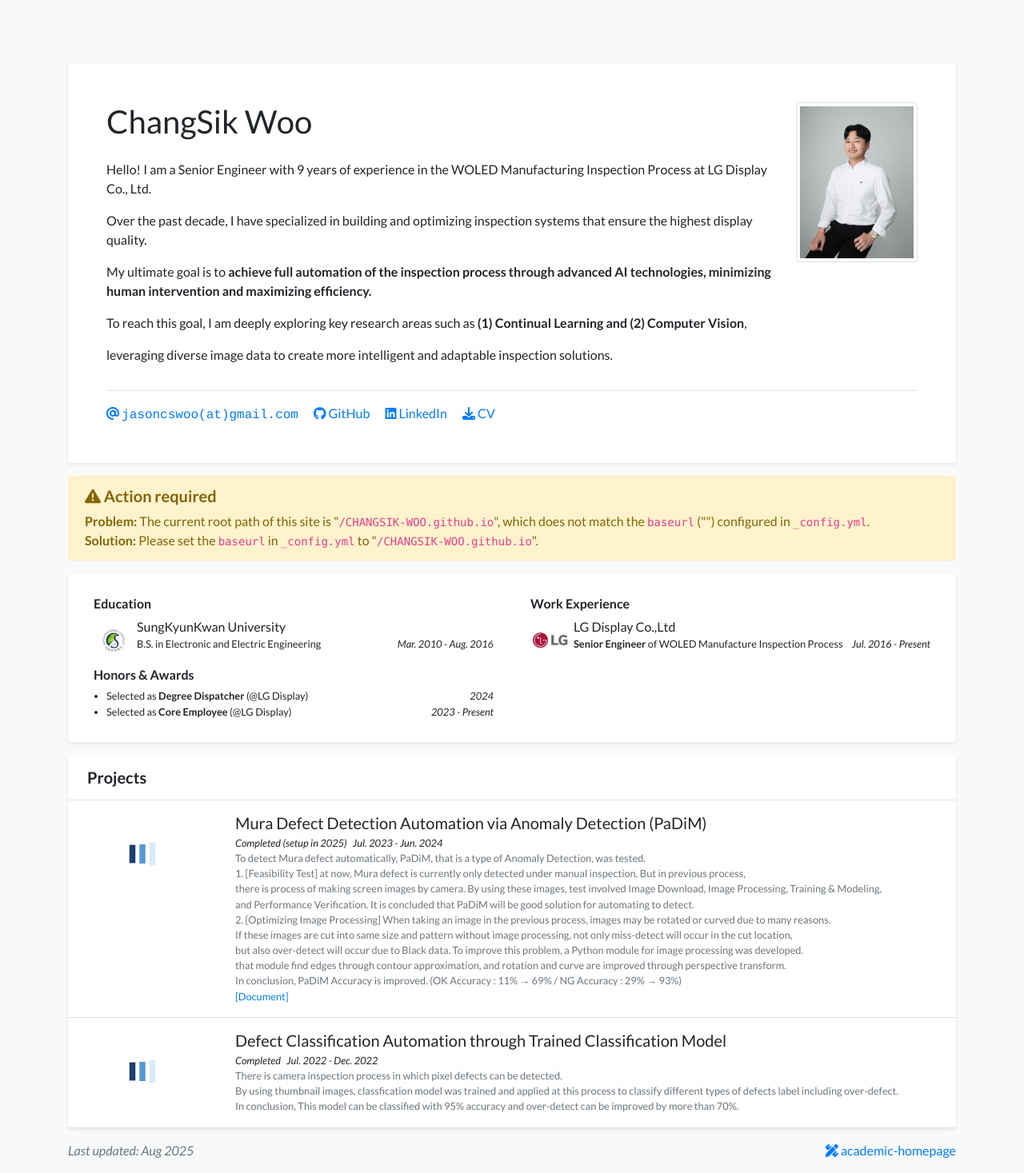
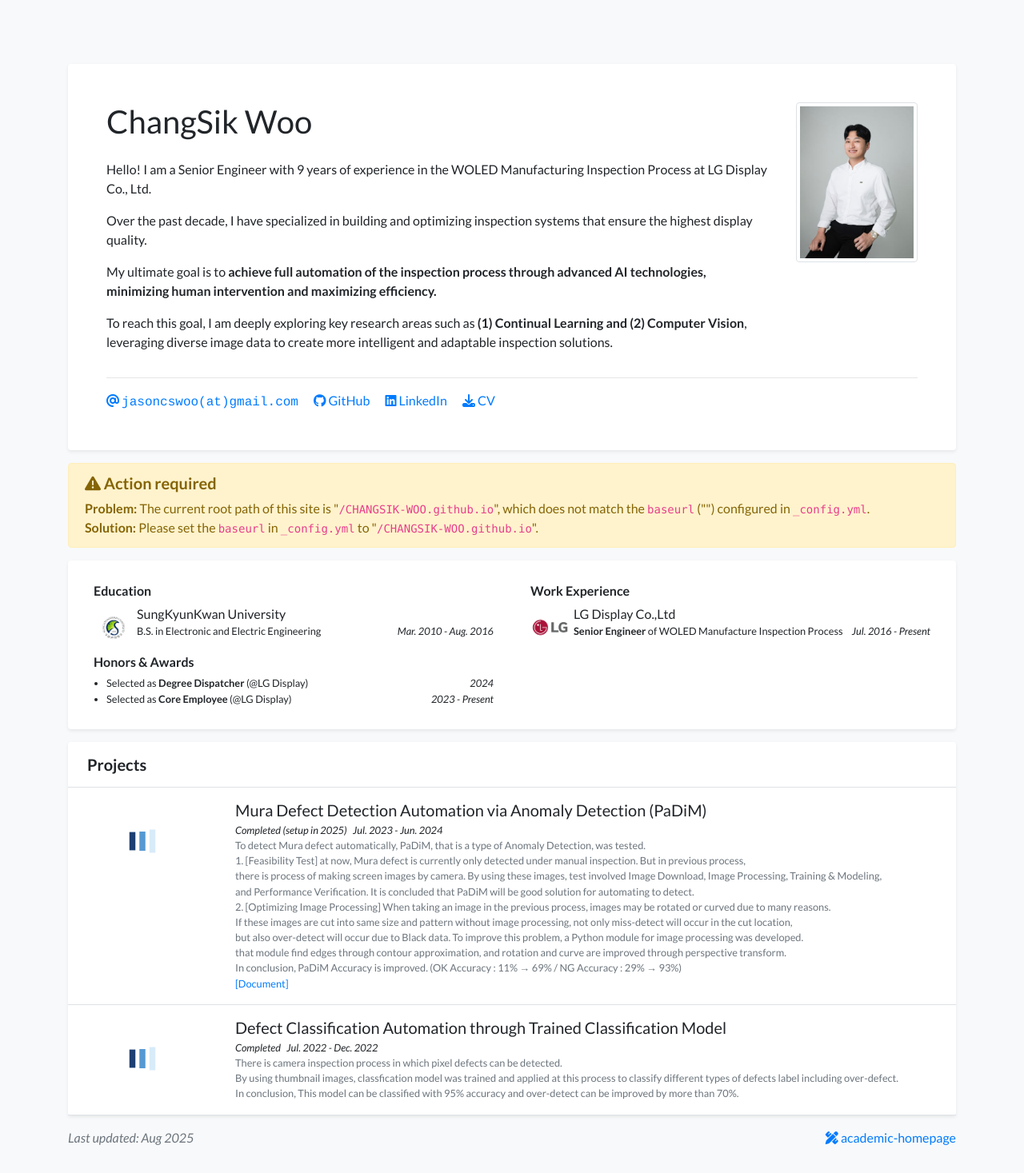
Before and after one commit to CHANGSIK-WOO/CHANGSIK-WOO.github.io, a Jekyll site: the page built from index.html, in a window 1280 px wide. Shown: the whole page at 80% size. Built offline with Jekyll 4.4.1, drawn with Linux system fonts in a browser that asks for light colours; nearby versions of some CDN libraries; a style sheet for code colours, icons or effects is not loaded.

```diff
--- a/_data/profile.yml
+++ b/_data/profile.yml
@@ -21,15 +21,10 @@ linkedin: changsik-woo-186443226
 
 short_bio_text_justify: false
 short_bio: >-
-  <p>
-  Hello! I am a Senior Engineer with 9 years of experience in the WOLED Manufacturing Inspection Process at LG Display Co., Ltd.
-  </p>
-  <p>
-  Over the past decade, I have specialized in building and optimizing inspection systems that ensure the highest display quality. <p>
-  My ultimate goal is to <b>achieve full automation of the inspection process through advanced AI technologies, minimizing human intervention and maximizing efficiency.</b>
-  <p>
-  To reach this goal, I am deeply exploring key research areas such as <b>(1) Continual Learning and (2) Computer Vision</b>, <p>leveraging diverse image data to create more intelligent and adaptable inspection solutions.
-  </p>
+  <p> Hello! I am a Senior Engineer with 9 years of experience in the WOLED Manufacturing Inspection Process at LG Display Co., Ltd. </p>
+  <p> Over the past decade, I have specialized in building and optimizing inspection systems that ensure the highest display quality. </p>
+  <p> My ultimate goal is to <b>achieve full automation of the inspection process through advanced AI technologies, <br> minimizing human intervention and maximizing efficiency.</b> </p>
+  <p> To reach this goal, I am deeply exploring key research areas such as <b>(1) Continual Learning and (2) Computer Vision</b>, <br>leveraging diverse image data to create more intelligent and adaptable inspection solutions. </p>
 
 portrait_url: /assets/images/photos/Profile_picture.jpg
 #portrait_caption: >-
```
